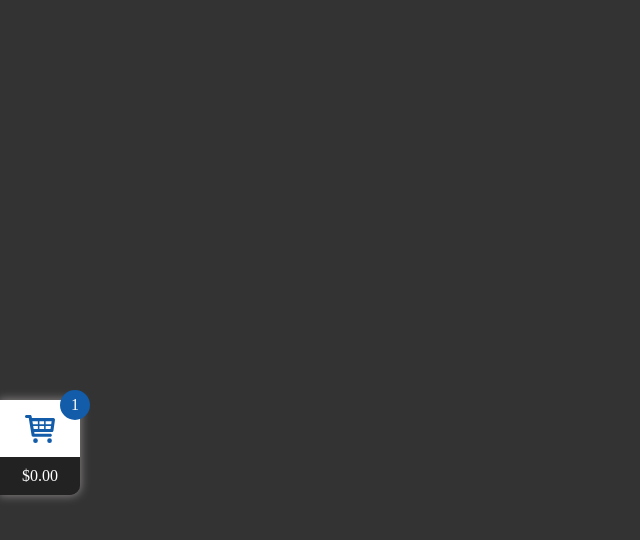
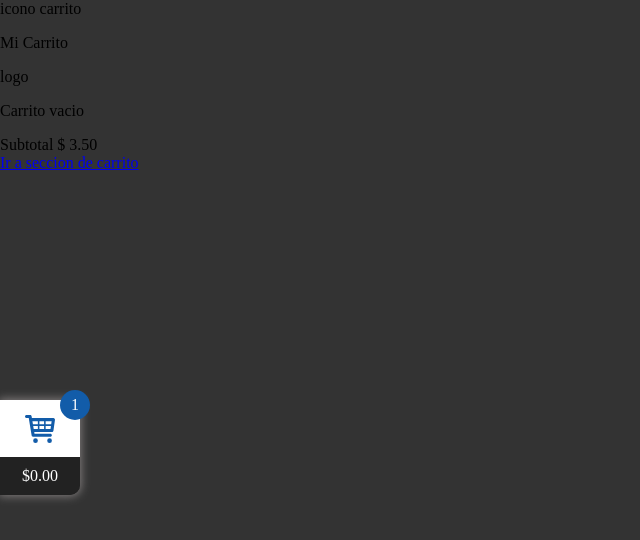
Before and after one commit to Pierre7Agus/mini-components, a plain HTML site: page componente-carrito/index.html in a window 1280 px wide. Shown: the whole page, without its empty margins (0-640 px from the left). Drawn offline with Linux system fonts and the light colour scheme.

Commit message:
Add structure to make the cart bigger
when the small cart is clicked, it should be hidden and the larger cart should be shown

```diff
--- a/componente-carrito/index.html
+++ b/componente-carrito/index.html
@@ -48,6 +48,32 @@
 			<div class="minicarrito--numero">1</div>
 			<div class="minicarrito--ocultar"></div>
 		</div>
+
+		<div class="carro-contenedor-1">
+			<div class="carro-cabecera-2">
+				<div class="carro-cabecera-hijo-3">
+					<span>icono carrito</span>
+					<p>Mi Carrito</p>
+				</div>
+			</div>
+			<div class="carro-items-compras-2">
+				<div class="carro-background-logo-3">
+					<span>logo</span>
+					<p>Carrito vacio</p>
+				</div>
+			</div>
+			<div class="carro-footer-2">
+				<div class="carro-subtotal-3">
+					<span>Subtotal</span>
+					<span>$ 3.50</span>
+				</div>
+				<div class="carro-opciones-3">
+					<div class="carro-opciones-verCarroCompleto-4">
+						<a href="#">Ir a seccion de carrito</a>
+					</div>
+				</div>
+			</div>
+		</div>
 	</body>
 	<script src="app.js"></script>
 </html>
```
